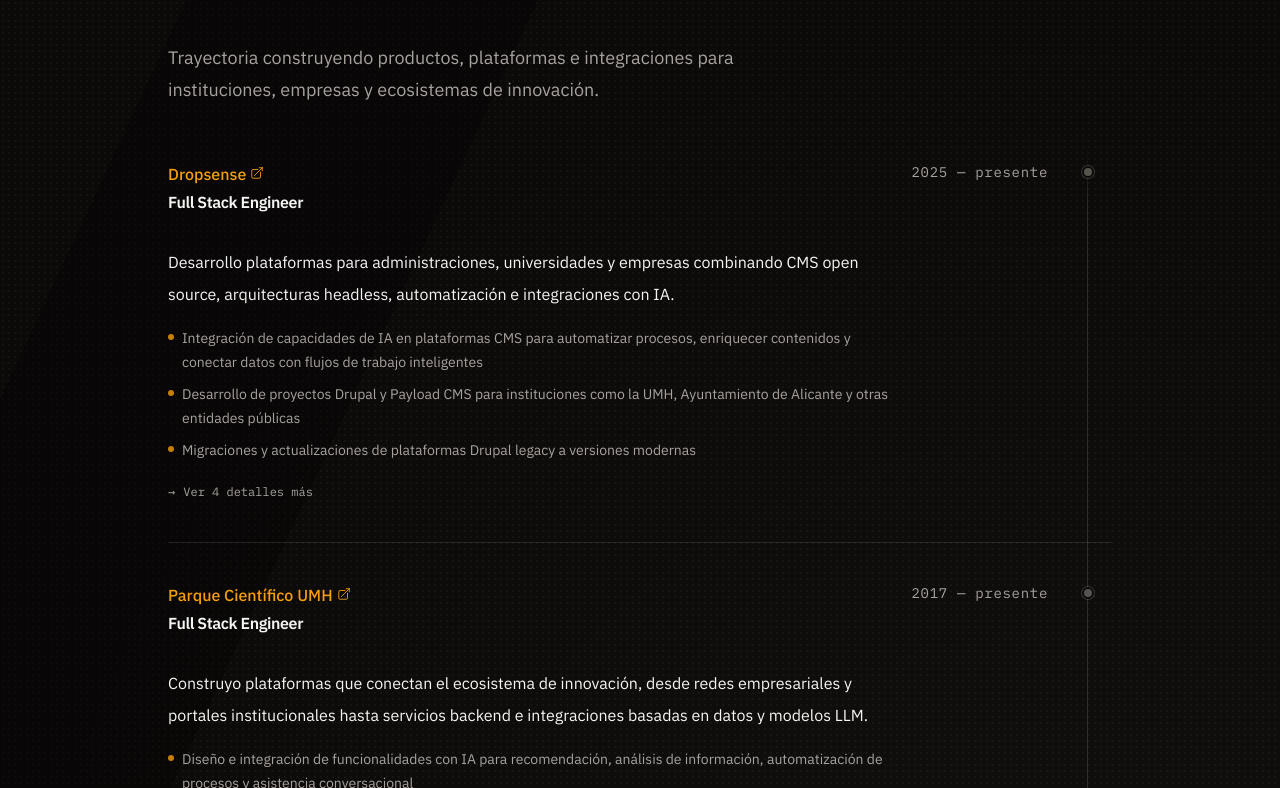
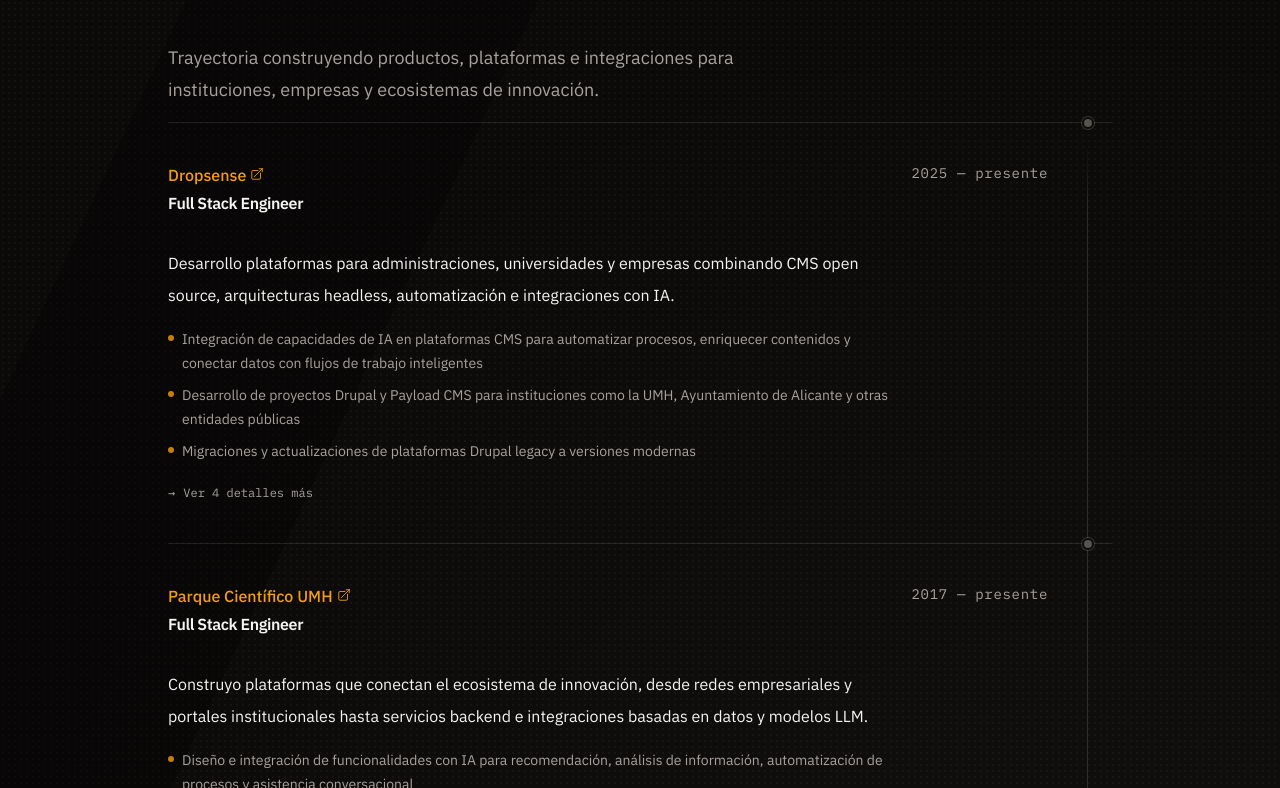
Before and after one commit to manutepowa/porfolio, a React (Vite) app: page / in a window 1280 px wide. Shown: the part 2772-3560 px from the top of the page. Built offline with nearby package versions, Linux system fonts and the light colour scheme.

Commit message:
fix: timeline align points

```diff
--- a/src/components/ui/TimelineItem.tsx
+++ b/src/components/ui/TimelineItem.tsx
@@ -10,7 +10,7 @@ export function TimelineItem({ entry }: TimelineItemProps) {
   const additionalHighlights = entry.highlights?.slice(3) ?? []
 
   return (
-    <article className="timeline-item relative grid gap-3 border-b border-ink/10 py-9 pr-0 last:border-b-0 md:grid-cols-[minmax(0,1fr)_9rem] md:gap-8 md:pr-16 md:py-10">
+    <article className="timeline-item relative grid gap-3 border-t border-ink/10 py-9 pr-0 md:grid-cols-[minmax(0,1fr)_9rem] md:gap-8 md:pr-16 md:py-10">
       <div>
         <div className="mb-1">
           {entry.organizationUrl ? (
--- a/src/index.css
+++ b/src/index.css
@@ -107,7 +107,7 @@ code {
   height: 0.75rem;
   position: absolute;
   right: 1.125rem;
-  top: 2.75rem;
+  top: -0.375rem;
   transition:
     background-color 180ms ease-out,
     box-shadow 180ms ease-out;
@@ -121,9 +121,9 @@ code {
   display: none;
   opacity: 0;
   position: absolute;
-  bottom: -3.125rem;
+  bottom: 0;
   right: 1.5rem;
-  top: 3.125rem;
+  top: 0;
   transition: opacity 180ms ease-out;
   width: 1px;
 }
```
